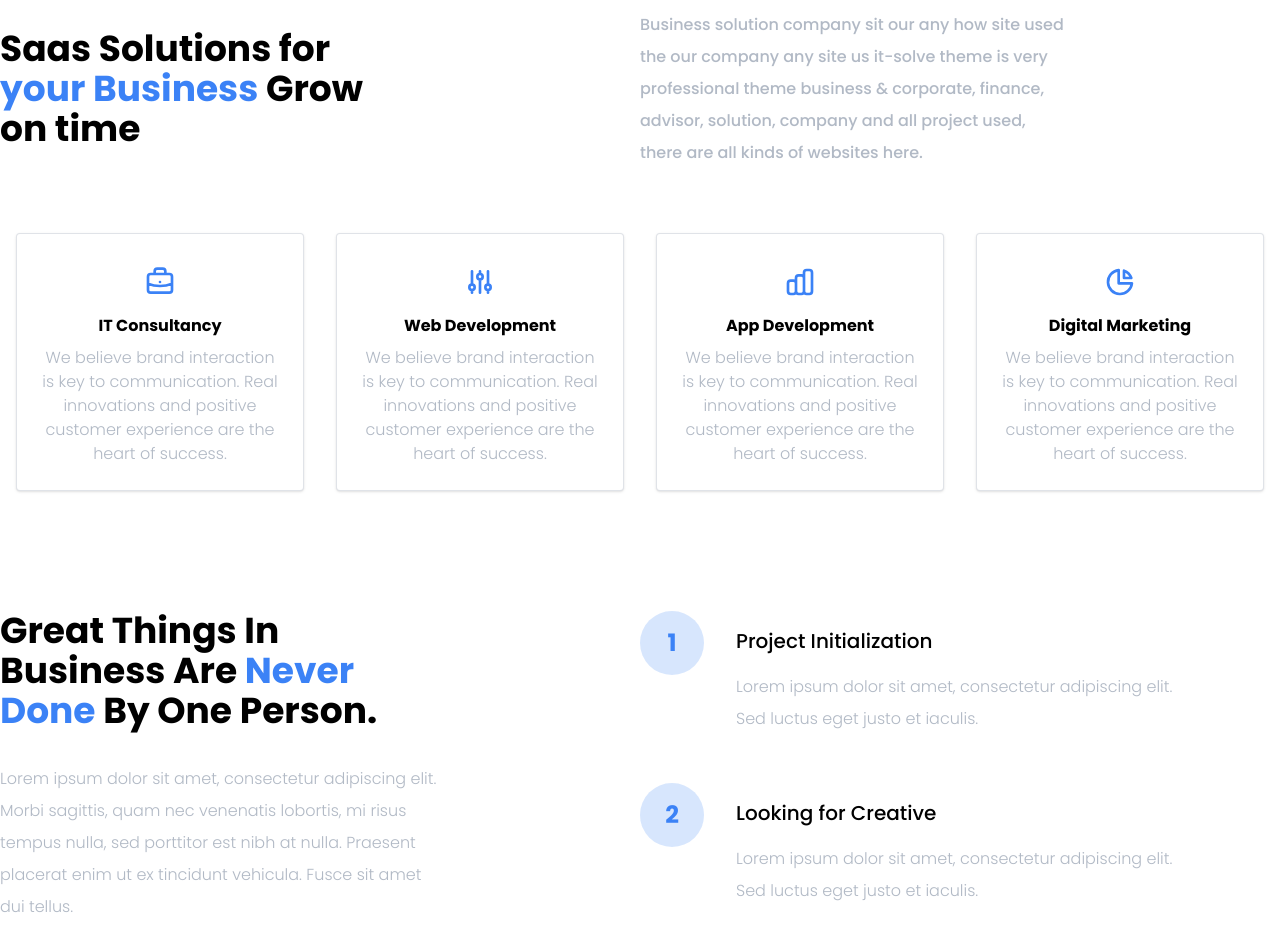
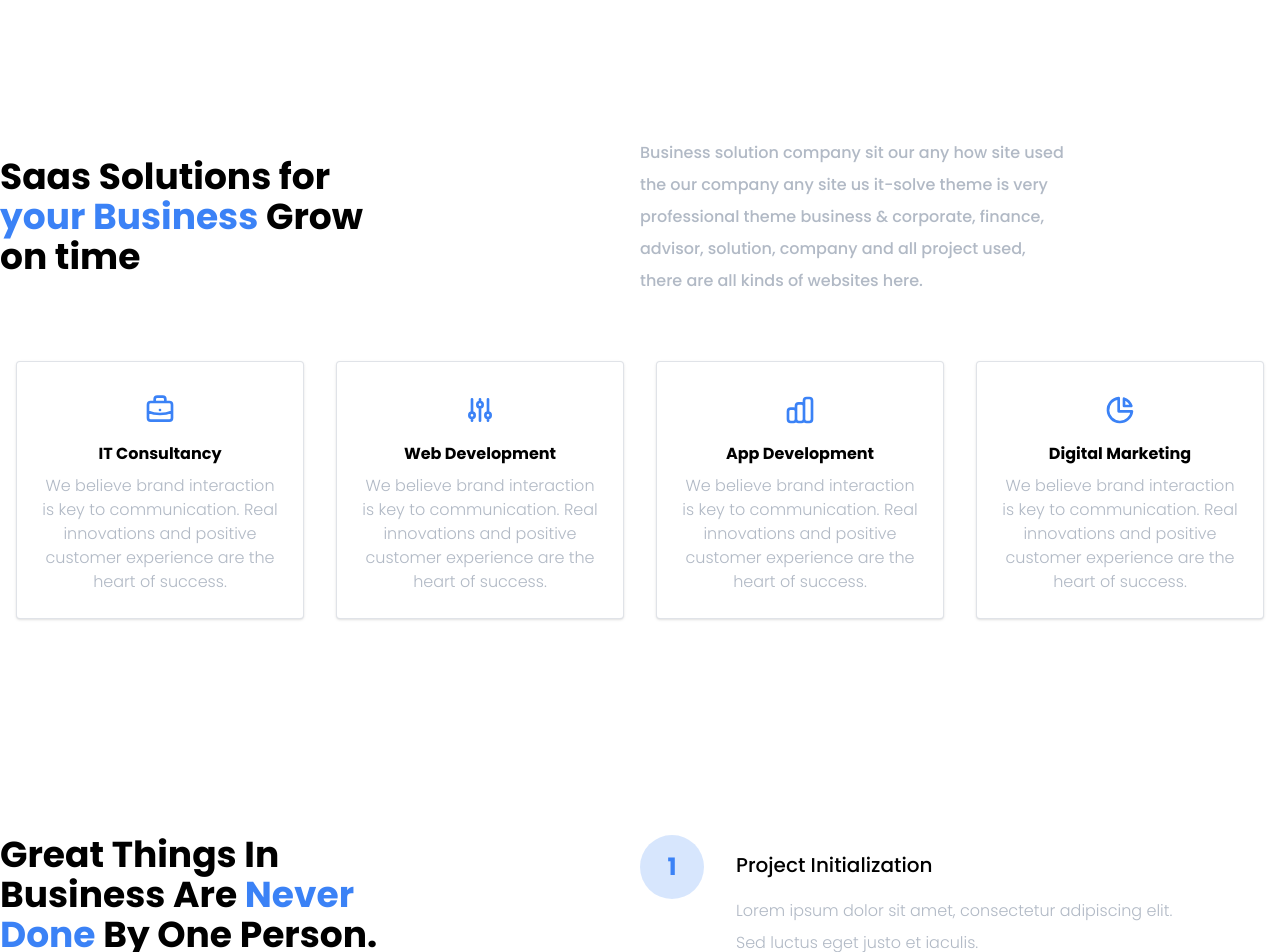
Before and after one commit to Sh4ke96/monst, a Next.js app: page / in a window 1280 px wide. Shown: the part 700-1652 px from the top of the page. Built offline with nearby package versions, Linux system fonts and the light colour scheme.

Commit message:
add smooth scrollling, add padding to sections

```diff
--- a/app/globals.css
+++ b/app/globals.css
@@ -16,3 +16,8 @@ body {
   background: #ffffff;
   color: #64748b;
 }
+
+html {
+  --scroll-behavior: smooth !important;
+  scroll-behavior: smooth !important;
+}
--- a/app/page.tsx
+++ b/app/page.tsx
@@ -1,5 +1,6 @@
 "use client";
 import Image from "next/image";
+import Link from "next/link";
 
 import { Button, KeyCard } from "@/components/index";
 
@@ -31,6 +32,7 @@ export default function Home() {
                     Helping you maximize operations management with digitization
                   </p>
                   <div className="flex justify-center lg:justify-normal gap-x-4">
+                    <Link href="/#features">
                       <Button
                         type="button"
                         color="primary"
@@ -39,6 +41,8 @@ export default function Home() {
                       >
                         Key features
                       </Button>
+                    </Link>
+                    <Link href="/#work">
                       <Button
                         type="button"
                         color="secondary"
@@ -47,6 +51,7 @@ export default function Home() {
                       >
                         How We Work?
                       </Button>
+                    </Link>
                   </div>
                 </div>
               </div>
@@ -62,8 +67,8 @@ export default function Home() {
           </div>
         </div>
       </section>
-      <section>
-        <div className="container mt-16">
+      <section id="features" className="pt-24">
+        <div className="container mt-24">
           <div className="flex flex-wrap items-center gap-y-4 lg:gap-y-0">
             <div className="w-full lg:w-1/2">
               <div className="max-w-lg lg:max-w-md mx-auto lg:mx-0 text-center lg:text-left">
@@ -143,7 +148,7 @@ export default function Home() {
           </div>
         </div>
       </section>
-      <section>
+      <section id="work" className="pt-24">
         <div className="container mt-24">
           <div className="flex flex-col lg:flex-row">
             <div className="w-full lg:w-1/2">
```
Lines whose indentation alone changed are shown as unchanged.
